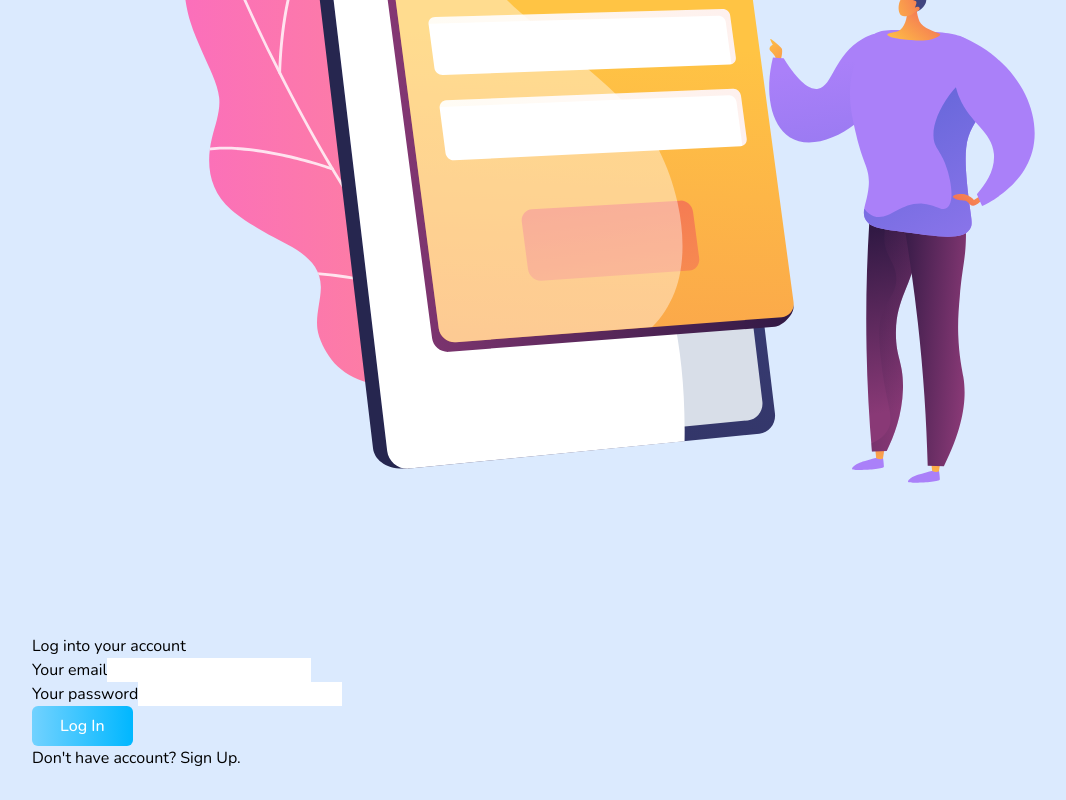
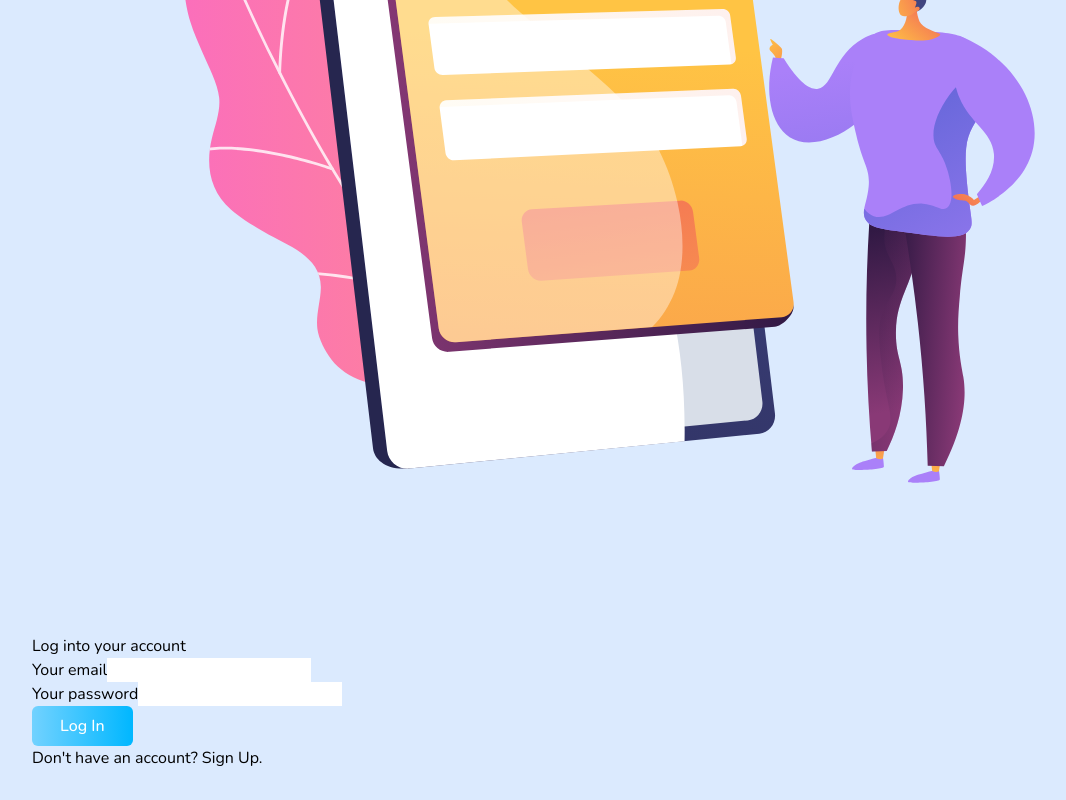
Before and after one commit to hdcola/lexiai, a Vue app: page /login in a window 1280 px wide. Shown: the part 792-1592 px from the top of the page, without its empty margins (18-1084 px from the left). Built offline with nearby package versions, Linux system fonts and the light colour scheme; the HTML template or start-up script is replaced by a standard one; what @material-tailwind/html would draw is missing.

Commit message:
Fix typo on login page

```diff
--- a/src/views/LoginView.vue
+++ b/src/views/LoginView.vue
@@ -89,7 +89,7 @@ const login = async () => {
                 </form>
 
                 <p class="mt-5 text-center text-gray-900">
-                    Don't have account?
+                    Don't have an account?
                     <RouterLink
                         to="/register"
                         class="ms-1 font-semibold text-blue-600 hover:text-blue-500 underline"
```
